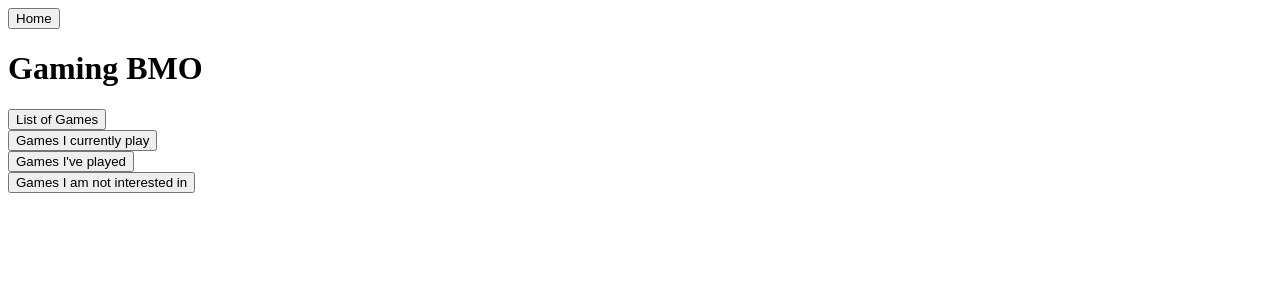
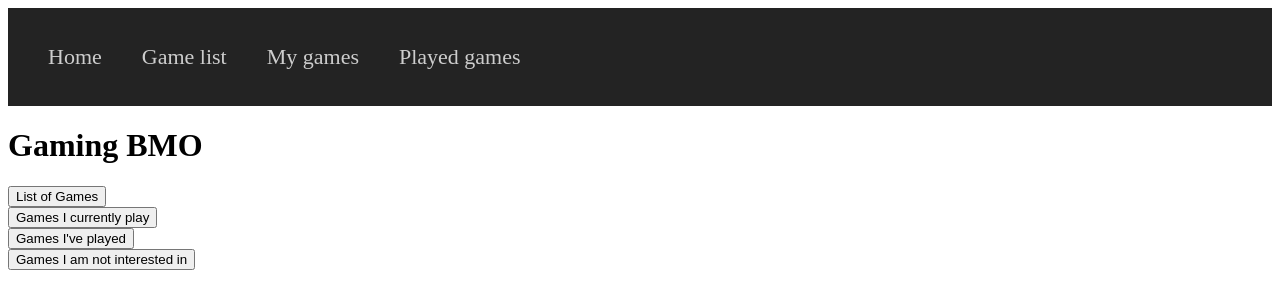
Before and after one commit to SunredyNL/max-krys-project2, a React (Vite) app in the folder max-krys/: page / in a window 1280 px wide. Shown: the top 308 px of the page. Built offline with nearby package versions, Linux system fonts and the light colour scheme.

Commit message:
Api working

```diff
--- a/max-krys/src/App.css
+++ b/max-krys/src/App.css
@@ -0,0 +1,149 @@
+.menu-container {
+    position: relative;
+    display: flex;
+    align-items: center;
+    margin-bottom: 20px;
+    background: #232323;
+    color: #cdcdcd;
+    padding: 20px;
+    z-index: 1;
+    -webkit-user-select: none;
+    user-select: none;
+    box-sizing: border-box;
+}
+
+.menu-container a {
+    text-decoration: none;
+    color: #232323;
+    transition: color 0.3s ease;
+}
+
+.menu-container a:hover {
+    color: #00C6A7;
+}
+
+.menu-container input {
+    display: block;
+    width: 35px;
+    height: 25px;
+    margin: 0;
+    position: absolute;
+    cursor: pointer;
+    opacity: 0;
+    /* hide this */
+    z-index: 2;
+    /* and place it over the hamburger */
+    -webkit-touch-callout: none;
+}
+
+/* Burger menu */
+.menu-container span {
+    display: block;
+    width: 33px;
+    height: 4px;
+    margin-bottom: 5px;
+    position: relative;
+    background: #cdcdcd;
+    border-radius: 3px;
+    z-index: 1;
+    transform-origin: 4px 0px;
+    transition: transform 0.5s cubic-bezier(0.77, 0.2, 0.05, 1.0),
+        background 0.5s cubic-bezier(0.77, 0.2, 0.05, 1.0),
+        opacity 0.55s ease;
+}
+
+.menu-container span:first-child {
+    transform-origin: 0% 0%;
+}
+
+.menu-container span:nth-child(3) {
+    transform-origin: 0% 100%;
+}
+
+.menu-container input:checked~span {
+    opacity: 1;
+    transform: rotate(45deg) translate(3px, -1px);
+    background: #232323;
+}
+
+.menu-container input:checked~span:nth-child(4) {
+    opacity: 0;
+    transform: rotate(0deg) scale(0.2, 0.2);
+}
+
+.menu-container input:checked~span:nth-child(3) {
+    transform: rotate(-45deg) translate(-5px, 11px);
+}
+
+.menu ul {
+    list-style: none;
+}
+
+.menu li {
+    padding: 10px 0;
+    font-size: 22px;
+}
+
+/* mobile styles */
+@media only screen and (max-width: 767px) {
+    .menu-container {
+        flex-direction: column;
+        align-items: flex-end;
+    }
+
+    .menu {
+        position: absolute;
+        box-sizing: border-box;
+        width: 300px;
+        right: -300px;
+        top: 0;
+        margin: -20px;
+        padding: 75px 50px 50px;
+        background: #cdcdcd;
+        -webkit-font-smoothing: antialiased;
+        /* to stop flickering of text in safari */
+        transform-origin: 0% 0%;
+        transform: translateX(0%);
+        transition: transform 0.5s cubic-bezier(0.77, 0.2, 0.05, 1.0);
+    }
+
+    .menu-container input:checked~.menu {
+        transform: translateX(-100%);
+    }
+}
+
+/* desktop styles */
+@media only screen and (min-width: 768px) {
+    .menu-container {
+        width: 100%;
+    }
+
+    .menu-container a {
+        color: #cdcdcd;
+    }
+
+    .menu-container input {
+        display: none;
+    }
+
+    /* Burger menu */
+    .menu-container span {
+        display: none;
+    }
+
+    .menu {
+        position: relative;
+        width: 100%;
+        display: flex;
+        justify-content: space-between;
+    }
+
+    .menu ul {
+        display: flex;
+        padding: 0;
+    }
+
+    .menu li {
+        padding: 0 20px;
+    }
+}
--- a/max-krys/src/App.jsx
+++ b/max-krys/src/App.jsx
@@ -7,6 +7,7 @@ import GamesPlaying from "./pages/GamesPlaying"
 import GamesNotPlaying from "./pages/GamesNotPlaying"
 import Profile from "./pages/Profile"
 import Navbar from './components/Navbar'
+import GameDetails from './pages/GameDetails'
 import './App.css'
 
 function App() {
@@ -15,7 +16,6 @@ function App() {
     <>
       <div className="App">
         <Navbar />
-        <h1>Gaming BMO</h1>
         <Routes>
           <Route path='/' element={<HomePage />} />
           <Route path='/profile/:profileId' element={<Profile />} />
@@ -23,6 +23,7 @@ function App() {
           <Route path='/games-played' element={<GamesPlayed />} />
           <Route path='/games-playing' element={<GamesPlaying />} />
           <Route path='/games-not-playing' element={<GamesNotPlaying />} />
+          <Route path='/game-details/:id' element={<GameDetails />} />
           <Route path='*' element={<h1>404 Page Not Found</h1>} />
         </Routes>
       </div>
--- a/max-krys/src/components/Game.jsx
+++ b/max-krys/src/components/Game.jsx
@@ -1,33 +1,11 @@
 import { Link, NavLink, Route, Routes, useParams } from 'react-router-dom'
 import { useEffect, useState } from 'react'
-const url2 = 'https://corsproxy.io/?' + encodeURIComponent('https://api.igdb.com/v4/covers');
 function Game(props) {
-    const [cover, setCover] = useState("");
-    console.log(props.id)
-    const fetchCover = async () => {
-        const response = await fetch(url2, {
-            method: 'POST',
-            headers: {
-                'Accept': 'application/json',
-                'Client-ID': 'swixb3jjaevw3calu08m76vyljrgrx',
-                'Authorization': 'Bearer 6r8792oqm71v0knbuwzcjgn1l8vhn8'
-            },
-            body: `fields url; where game=${props.id};`
-        })
 
-        if (response.ok) {
-            const cover = await response.json()
-            setCover(cover)
-            console.log(cover)
-        }
-    }
-    useEffect(() => {
-        try { fetchCover() }
-        catch { (error) => { console.log(error) } }
-    }, [])
     return (
         <div>
             <p>{props.name}</p>
+            <img src={props.background_image} style={{ height: "100px" }} />
         </div>
     )
 }
--- a/max-krys/src/components/Navbar.jsx
+++ b/max-krys/src/components/Navbar.jsx
@@ -3,10 +3,41 @@ import { Link, NavLink, Route, Routes, useParams } from 'react-router-dom'
 function Navbar() {
     return (
         <>
-            <Link to={"/"}>
-                <button>Home</button>
-            </Link>
-        </>)
+            <nav className="menu-container">
+                <input type="checkbox" aria-label="Toggle menu" />
+                <span></span>
+                <span></span>
+                <span></span>
+
+                <div className="menu">
+                    <ul>
+                        <li>
+                            <Link to={"/"}>
+                                Home
+                            </Link>
+                        </li>
+                        <li>
+                            <Link to={"/game-list"}>
+                                Game list
+                            </Link>
+                        </li>
+                        <li>
+                            <Link to={"/games-playing"}>
+                                My games
+                            </Link>
+                        </li>
+                        <li>
+                            <Link to={"/games-played"}>
+                                Played games
+                            </Link>
+                        </li>
+                    </ul>
+                    <ul>
+                    </ul>
+                </div>
+            </nav>
+        </>
+    )
 }
 
 export default Navbar;
--- /dev/null
+++ b/max-krys/src/pages/GameDetails.jsx
@@ -0,0 +1,35 @@
+import { Link, NavLink, Route, Routes, useParams } from 'react-router-dom'
+import { useEffect, useState } from 'react'
+const apiKey = "03d5981c38e0462b823b8533abbe6af3"
+function GameDetails() {
+    const [game, setGame] = useState([])
+    const { id } = useParams()
+    const fetchAllGames = async () => {
+        const response = await fetch(`https://api.rawg.io/api/games/${id}?key=${apiKey}`, {
+            method: 'GET',
+        })
+        console.log(response)
+        if (response.status === 200) {
+            const game = await response.json()
+            setGame(game)
+            console.log(game)
+        }
+    }
+    useEffect(() => {
+        try { fetchAllGames() }
+        catch { (error) => { console.log(error) } }
+    }, [])
+
+    return (
+        <div>
+            <img src={game.background_image} style={{ height: "200px" }} />
+            <p>Name: {game.name}</p>
+            <div>About: {game.description_raw}</div>
+            <p>Metacritic score: {game.metacritic}</p>
+            <p>Average playtime: {game.playtime} hrs</p>
+        </div>
+
+    )
+}
+
+export default GameDetails;
--- a/max-krys/src/pages/GameList.jsx
+++ b/max-krys/src/pages/GameList.jsx
@@ -1,33 +1,53 @@
 import { useEffect, useState } from 'react'
 import Game from '../components/Game';
-const url = 'https://corsproxy.io/?' + encodeURIComponent('https://api.igdb.com/v4/games/');
+import { Link, NavLink, Route, Routes, useParams } from 'react-router-dom'
+const apiKey = "03d5981c38e0462b823b8533abbe6af3"
+const url = `https://api.rawg.io/api/games?key=${apiKey}`
 function GameList() {
     const [games, setGames] = useState([])
+    const [currPage, setCurrPage] = useState(url)
+    const [previous, setPrevious] = useState("")
+    const [next, setNext] = useState("")
     const fetchAllGames = async () => {
-        const response = await fetch(url, {
-            method: 'POST',
-            headers: {
-                'Accept': 'application/json',
-                'Client-ID': 'swixb3jjaevw3calu08m76vyljrgrx',
-                'Authorization': 'Bearer 6r8792oqm71v0knbuwzcjgn1l8vhn8'
-            },
-            body: "fields platforms, name; limit 20; where rating >90;"
+        const response = await fetch(currPage, {
+            method: 'GET',
         })
         console.log(response)
-        if (response.ok) {
-            const allGames = await response.json()
-            setGames(allGames)
-            console.log(allGames)
+        if (response.status === 200) {
+            const games = await response.json()
+            setPrevious(games.previous)
+            setNext(games.next)
+            setGames(games.results)
+            console.log(games)
         }
     }
     useEffect(() => {
-        fetchAllGames()
+        try { fetchAllGames() }
+        catch { (error) => { console.log(error) } }
     }, [])
+    useEffect(() => {
+        try { fetchAllGames() }
+        catch { (error) => { console.log(error) } }
+    }, [currPage])
+
+    const onNext = () => {
+        if (next) {
+            setCurrPage(next)
+        }
+    }
+    const onPrevious = () => {
+        if (previous) {
+            setCurrPage(previous)
+        }
+    }
+
     return (
         <>
             {games.map(game => (
-                <Game name={game.name} key={game.id} id={game.id} />
+                <Link to={`/game-details/${game.id}`}> <Game name={game.name} key={game.id} id={game.id} background_image={game.background_image} /> </Link>
             ))}
+            {previous && <button onClick={onPrevious}>Previous page</button>}
+            {next && <button onClick={onNext}>Next Page</button>}
         </>)
 }
 
--- a/max-krys/src/pages/HomePage.jsx
+++ b/max-krys/src/pages/HomePage.jsx
@@ -2,6 +2,7 @@ import { Link, NavLink, Route, Routes, useParams } from 'react-router-dom'
 function HomePage() {
     return (
         <>
+            <h1>Gaming BMO</h1>
             <div>
                 <Link to={"/game-list"}>
                     <button>List of Games</button>
```
Also changed, not shown: 1 other file (tests, documents, lock files or other folders).
